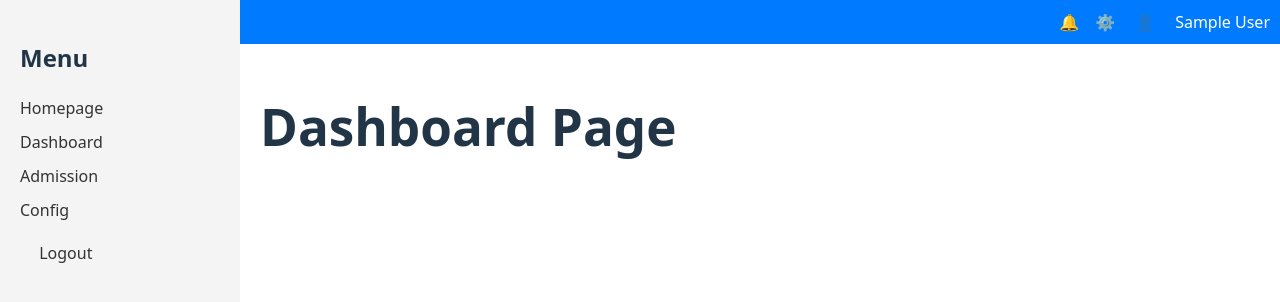
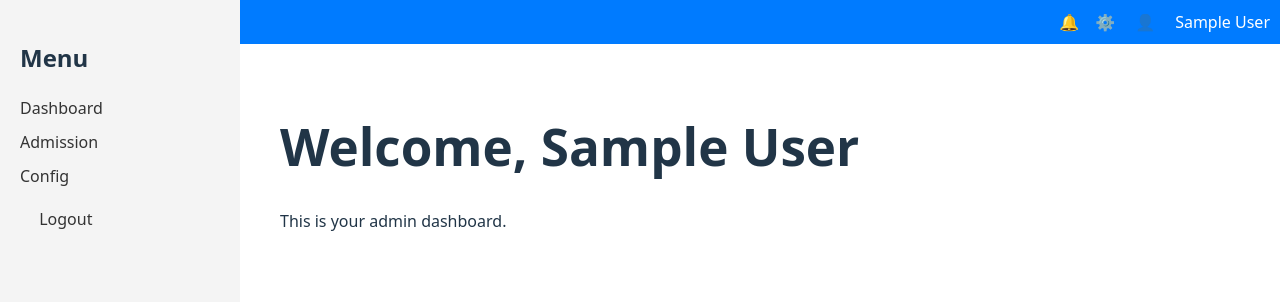
Before and after one commit to fardilk/his-frontend, a React (Vite) app: page /dashboard in a window 1280 px wide. Shown: the top 302 px of the page. Built offline with nearby package versions, Linux system fonts and the light colour scheme; sample sign-in values are in the browser's storage.

Commit message:
Remove homepage and use dashboard as default

```diff
--- a/src/App.tsx
+++ b/src/App.tsx
@@ -8,7 +8,6 @@ import LoginPage from './pages/LoginPage'
 import Dashboard from './pages/Dashboard'
 import Schedule from './pages/Schedule'
 import Workforce from './pages/Workforce'
-import Homepage from './pages/Homepage'
 import ProtectedRoute from './auth/ProtectedRoute'
 import MainLayout from './layout/MainLayout'
 import AdmissionLayout from './pages/admission/AdmissionLayout'
@@ -22,8 +21,7 @@ function App() {
         <Route path="/login" element={<LoginPage />} />
         <Route element={<ProtectedRoute />}>
           <Route path="/" element={<MainLayout />}>
-            <Route index element={<Navigate to="homepage" replace />} />
-            <Route path="homepage" element={<Homepage />} />
+            <Route index element={<Navigate to="dashboard" replace />} />
             <Route path="dashboard" element={<Dashboard />} />
             <Route path="schedule" element={<Schedule />} />
             <Route path="workforce" element={<Workforce />} />
--- a/src/layout/MainLayout.tsx
+++ b/src/layout/MainLayout.tsx
@@ -13,9 +13,6 @@ const MainLayout: React.FC = () => {
       <aside className="sidebar">
         <h2>Menu</h2>
         <ul>
-          <li>
-            <Link to="/homepage">Homepage</Link>
-          </li>
           <li>
             <Link to="/dashboard">Dashboard</Link>
           </li>
--- a/src/pages/Dashboard.tsx
+++ b/src/pages/Dashboard.tsx
@@ -1,7 +1,22 @@
+import React from 'react'
+import { useNavigate } from 'react-router-dom'
+import { useAuth } from '../auth/AuthContext'
+
 const Dashboard: React.FC = () => {
+  const { user, logout } = useAuth()
+  const navigate = useNavigate()
+
+  const handleLogout = () => {
+    logout()
+    navigate('/login')
+  }
+
   return (
-    <div>
-      <h1>Dashboard Page</h1>
+    <div className="dashboard">
+      <div className="content">
+        <h1>Welcome, {user?.name}</h1>
+        <p>This is your admin dashboard.</p>
+      </div>
     </div>
   )
 }
--- a/src/pages/Homepage.tsx
+++ /dev/null
@@ -1,25 +0,0 @@
-import React from 'react'
-import { useNavigate } from 'react-router-dom'
-import { useAuth } from '../auth/AuthContext'
-
-const Homepage: React.FC = () => {
-  const { user, logout } = useAuth()
-  const navigate = useNavigate()
-
-  const handleLogout = () => {
-    logout()
-    navigate('/login')
-  }
-
-  return (
-    <div className="dashboard">
-      <div className="content">
-        <h1>Welcome, {user?.name}</h1>
-        <p>This is your admin dashboard.</p>
-        <button onClick={handleLogout}>Logout</button>
-      </div>
-    </div>
-  )
-}
-
-export default Homepage
--- a/src/pages/LoginPage.tsx
+++ b/src/pages/LoginPage.tsx
@@ -38,7 +38,7 @@ const LoginPage = () => {
       const res = await api.post('/login', { email, password })
       const { token, user } = res.data
       login(token, user)
-      navigate('/homepage')
+      navigate('/dashboard')
     } catch (err: any) {
       const message = err.response?.data?.message || 'Login failed'
       setErrorMessage(message)
```
